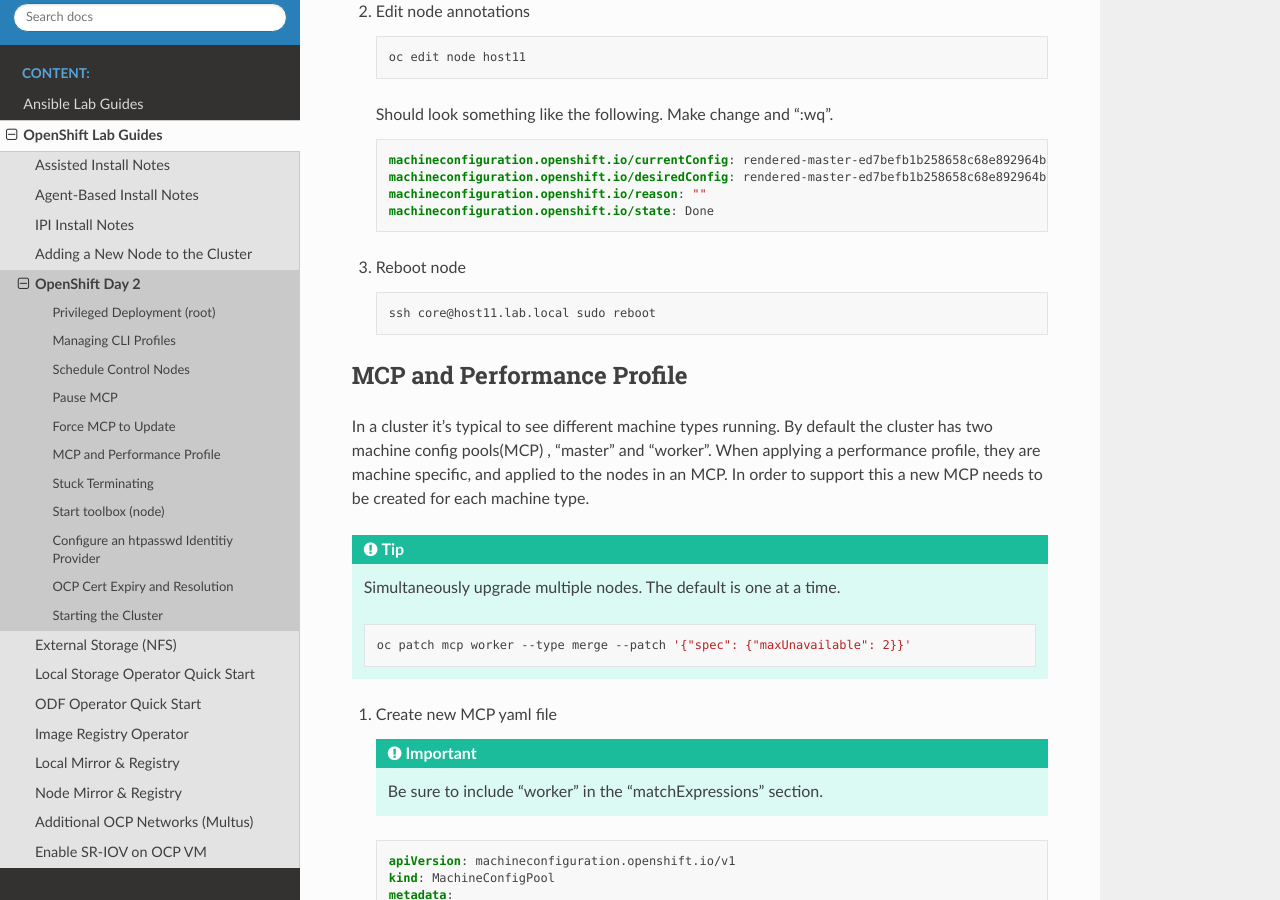
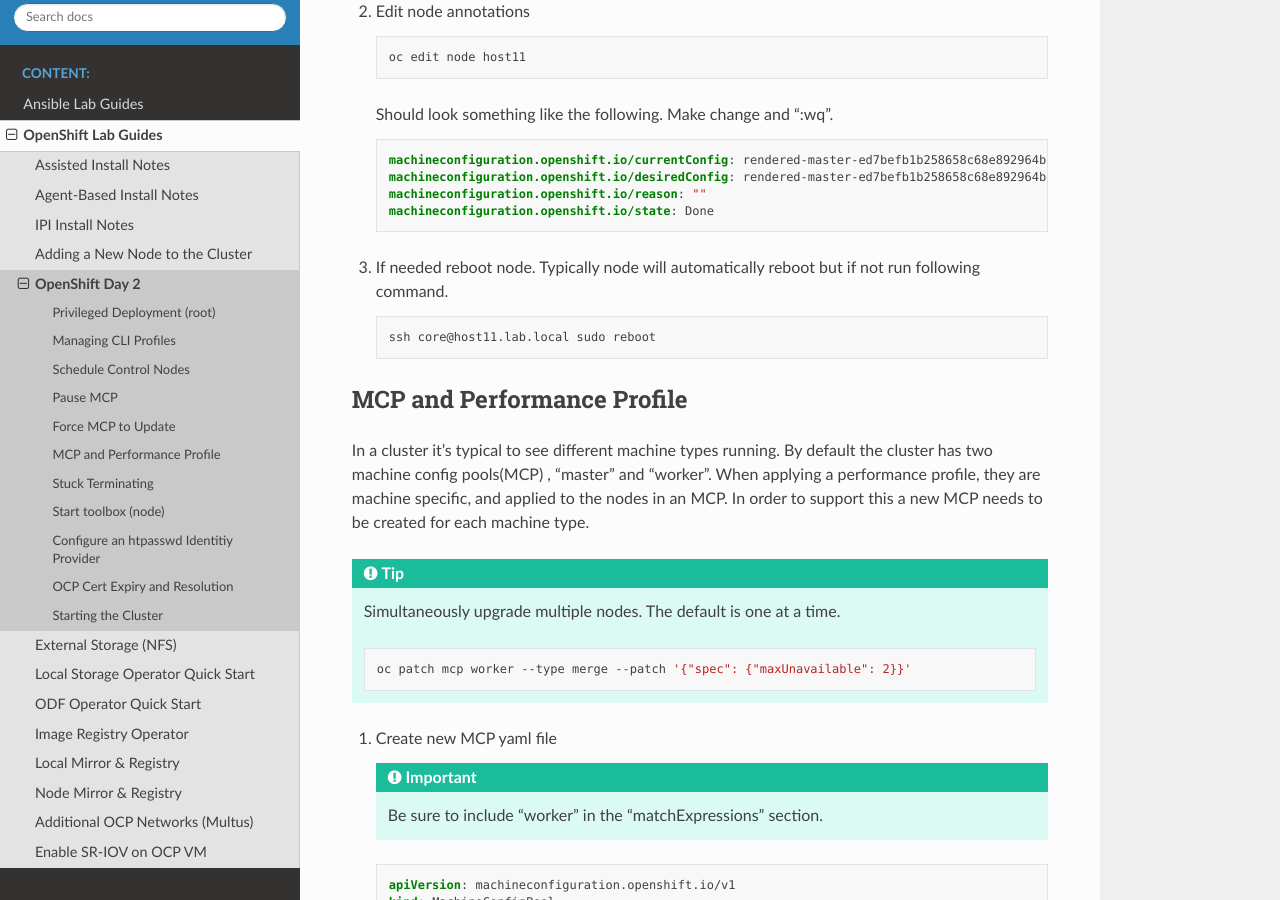
Before and after one commit to vtog/labGuides, a Sphinx documentation site: the page built from source/ocp/openshift-day2.rst, in a window 1280 px wide and 900 px high, scrolled down 3804 px. Built offline with Sphinx 7.4.7 and the Read the Docs theme 2.0.0, drawn with Linux system fonts in a browser that asks for light colours; pages that are not in the unit, such as notebooks, are missing from menus.

Commit message:
mcp update node on reboot

```diff
--- a/source/ocp/openshift-day2.rst
+++ b/source/ocp/openshift-day2.rst
@@ -207,7 +207,8 @@
       machineconfiguration.openshift.io/reason: ""
       machineconfiguration.openshift.io/state: Done
 
-#. Reboot node
+#. If needed reboot node. Typically node will automatically reboot but if not
+   run following command.
 
    .. code-block:: yaml
 
```
